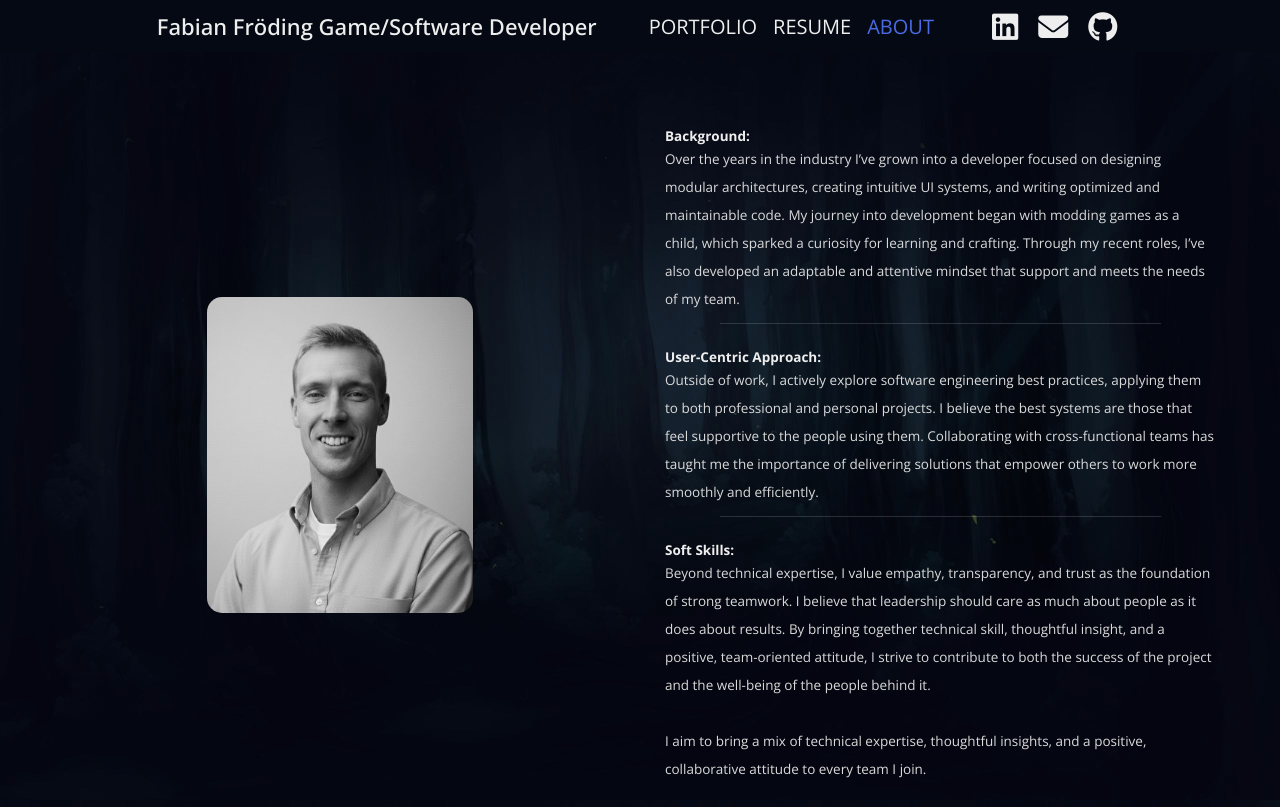
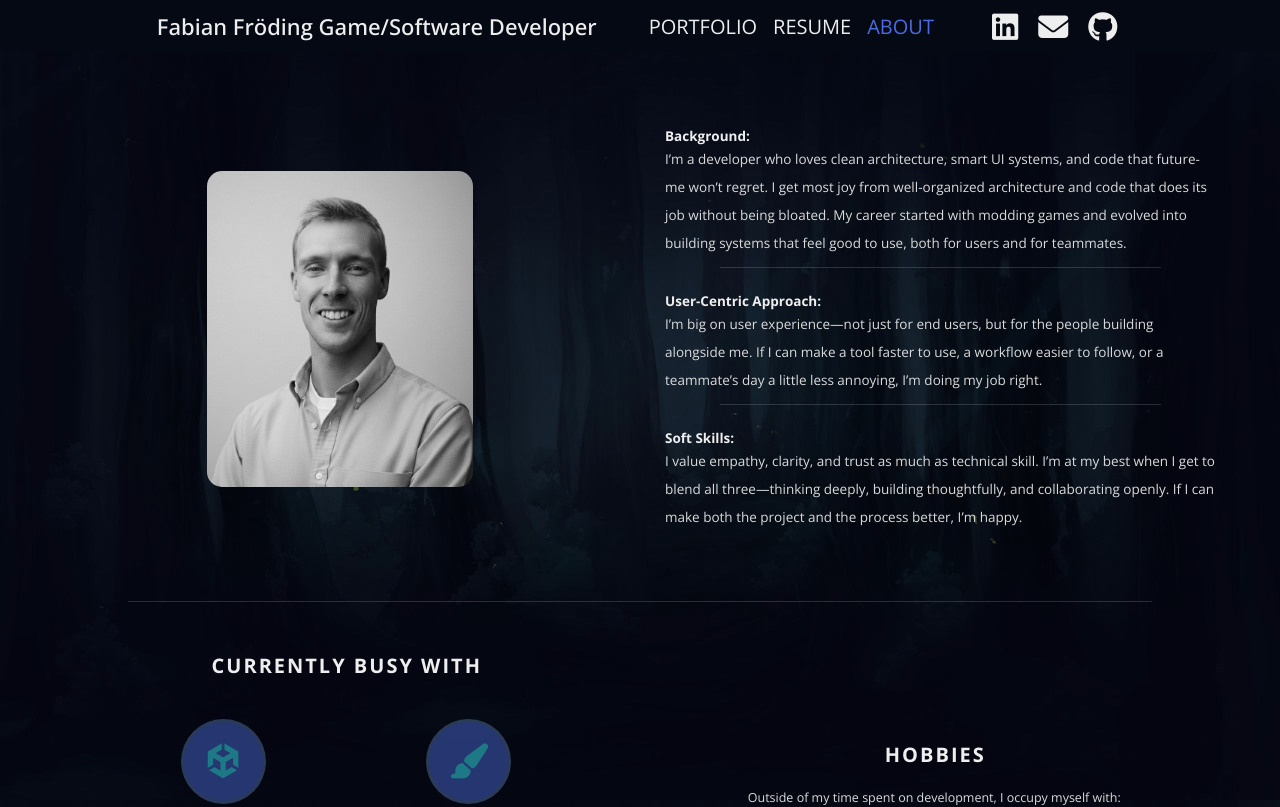
Before and after one commit to fabianfroding/gh-pages-src, a Vue app: page /about in a window 1280 px wide. Shown: the top 807 px of the page. Built offline with nearby package versions, Linux system fonts and the light colour scheme.

Commit message:
Update about
 - Updated about
  - Added resume pdf link

```diff
--- a/src/views/About.vue
+++ b/src/views/About.vue
@@ -8,32 +8,26 @@
 				<div class="about-details">
 					<h3>Background:</h3>
 					<p>
-						Over the years in the industry I’ve grown into a developer focused on designing modular architectures,
-						creating intuitive UI systems, and writing optimized and maintainable code.
-						My journey into development began with modding games as a child, which sparked a curiosity for learning and crafting.
-						Through my recent roles, I’ve also developed an adaptable and attentive mindset that
-						support and meets the needs of my team.
+						I’m a developer who loves clean architecture, smart UI systems, and code that future-me won’t regret.
+						I get most joy from well-organized architecture and code that does its job without being bloated.
+						My career started with modding games and evolved into building systems that feel good to use,
+						both for users and for teammates.
                     </p>
 					<div class="separator-line"></div>
 					<br>
 					<h3>User-Centric Approach:</h3>
 					<p>
-						Outside of work, I actively explore software engineering best practices, applying them to both
-						professional and personal projects. I believe the best systems are those that feel supportive
-						to the people using them. Collaborating with cross-functional teams has taught me the importance of
-						delivering solutions that empower others to work more smoothly and efficiently.
+						I’m big on user experience—not just for end users, but for the people building alongside me.
+						If I can make a tool faster to use, a workflow easier to follow, or a teammate’s day a little less annoying,
+						I’m doing my job right.
                     </p>
 					<div class="separator-line"></div>
 					<br>
 					<h3>Soft Skills:</h3>
 					<p>
-						Beyond technical expertise, I value empathy, transparency, and trust as the foundation of strong teamwork.
-						I believe that leadership should care as much about people as it does about results. By bringing together technical skill,
-						thoughtful insight, and a positive, team-oriented attitude, I strive to contribute to both the success of the project
-						and the well-being of the people behind it.
-						<br><br>
-						I aim to bring a mix of technical expertise, thoughtful insights, and a positive,
-						collaborative attitude to every team I join.
+						I value empathy, clarity, and trust as much as technical skill.
+						I’m at my best when I get to blend all three—thinking deeply, building thoughtfully, and collaborating openly.
+						If I can make both the project and the process better, I’m happy.
                     </p>
                 </div>
 			</div>
@@ -63,7 +57,7 @@
 								<div class="icon-container">
 									<i class="fa-solid fa-book"></i>
 								</div>
-								<h3>Reading about software engineering practices from Google</h3>
+								<h3>Reading about software engineering practices</h3>
 							</div>
 						</div>
 					</div>
@@ -72,8 +66,8 @@
                         <h1>Hobbies</h1>
                         <ul>
 							<p>Outside of my time spent on development, I occupy myself with:</p>
+							<li><p> • Hiking and outdoor exploration</p></li>
 							<li><p> • Movies &amp; cinematography</p></li>
-							<li><p> • Hiking and outdoor exploration</p></li>
 							<li><p> • Reading philosophy, psychology, and entrepreneurship</p></li>
 							<li><p> • Fitness and nutrition</p></li>
 							<li><p> • Cooking</p></li>
--- a/src/views/Resume.vue
+++ b/src/views/Resume.vue
@@ -7,10 +7,13 @@
                 </div>
                 <div class="timeline">
                     <ul>
-                        <li class="date">
-                            <p>Resume.pdf</p><p class="timeline-job-spec"></p>
+                        <li class="date global-link">
+                            <p>
+                                <a href="/Resume_FabianFroding.pdf" target="_blank">Resume.pdf</a>
+                            </p>
+                            <p class="timeline-job-spec"></p>
                         </li>
-					</ul>
+                    </ul>
                 </div>
             </div>
         </section>
```
Also changed, not shown: 1 other file (tests, documents, lock files or other folders).
